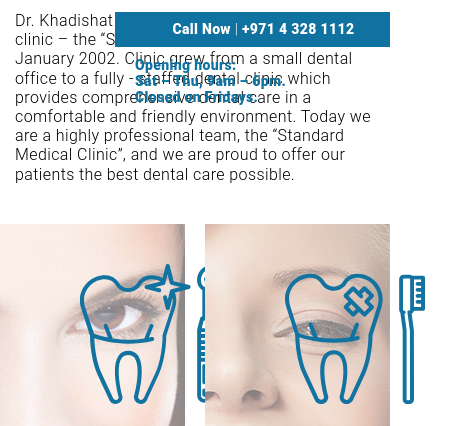
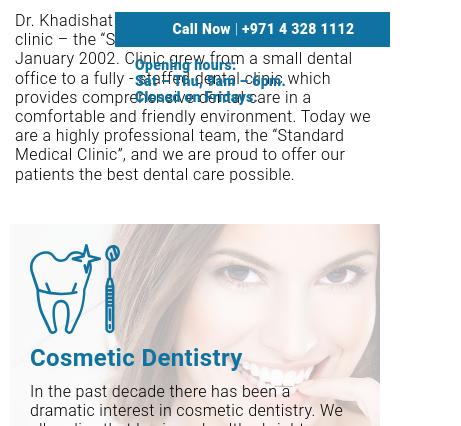
Before and after one commit to geouser/standart_clinic, a plain HTML site: page services.html in a window 390 px wide. Shown: the part 406-832 px from the top of the page, 461 px wide, since content can reach past the window. Drawn offline with nearby package versions, Linux system fonts and the light colour scheme; some packages are replaced by stand-ins of ours; files that its build step writes are made by us from their sources; a web font is replaced by a local one.

Commit message:
services

```diff
--- a/css/scss/04-pages/_page-services.scss
+++ b/css/scss/04-pages/_page-services.scss
@@ -18,6 +18,7 @@
 .services-section {
     padding-top: 0;
     padding-bottom: 80px;
+    overflow: hidden;
 
     @media (min-width: 1201px) {
         background-image: url(../images/skew-bg-services.jpg);
@@ -34,15 +35,23 @@
         -webkit-justify-content: center;
         -ms-flex-pack: center;
         justify-content: center;
+
+        .col-6 {
+            @media (max-width: 1200px) {
+                width: 100%;
+                padding: 0 20px;
+            }
+        }
     }
 }
 
 .service-item {
     display: block;
-    background-color: #F1F1F1;
+    background-color: #fff;
     padding: 40px 80px;
     background-size: auto 100%;
     background-position: 100% 50%;
+    background-repeat: no-repeat;
     color: #000;
     position: relative;
     z-index: 1;
@@ -52,8 +61,24 @@
     transition: all 0.3s ease;
     height: 490px;
 
+    @media (max-width: 1740px) {
+        padding: 20px 40px;
+        font-size: 16px;
+        height: 300px;
+    }
+
+    @media (max-width: 1200px) {
+        height: auto;
+    }
+
+    @media (max-width: 767px) {
+        padding: 20px;
+    }
+
     &:hover {
         color: #fff;
+        box-shadow: 21px 21px 87px 0px rgba(0, 0, 0, 0.54);
+        z-index: 5;
     }
 
     &:after {
@@ -69,6 +94,10 @@
         -webkit-transition: all 0.3s ease;
         -o-transition: all 0.3s ease;
         transition: all 0.3s ease;
+
+        @media (max-width: 767px) {
+            opacity: .7;
+        }
     }
 
     &:hover:after {
@@ -82,6 +111,15 @@
         width: 140px;
         margin: 0;
         margin-bottom: 25px;
+
+        @media (max-width: 1740px) {
+            width: 110px;
+            margin-bottom: 10px;
+        }
+
+        @media (max-width: 1200px) {
+            width: 90px;
+        }
 
         img {
             display: block;
@@ -116,6 +154,11 @@
         -webkit-transition: all 0.3s ease;
         -o-transition: all 0.3s ease;
         transition: all 0.3s ease;
+
+        @media (max-width: 1740px) {
+            font-size: 24px;
+            margin-bottom: 10px;
+        }
     }
 
     &:hover &__title {
```
